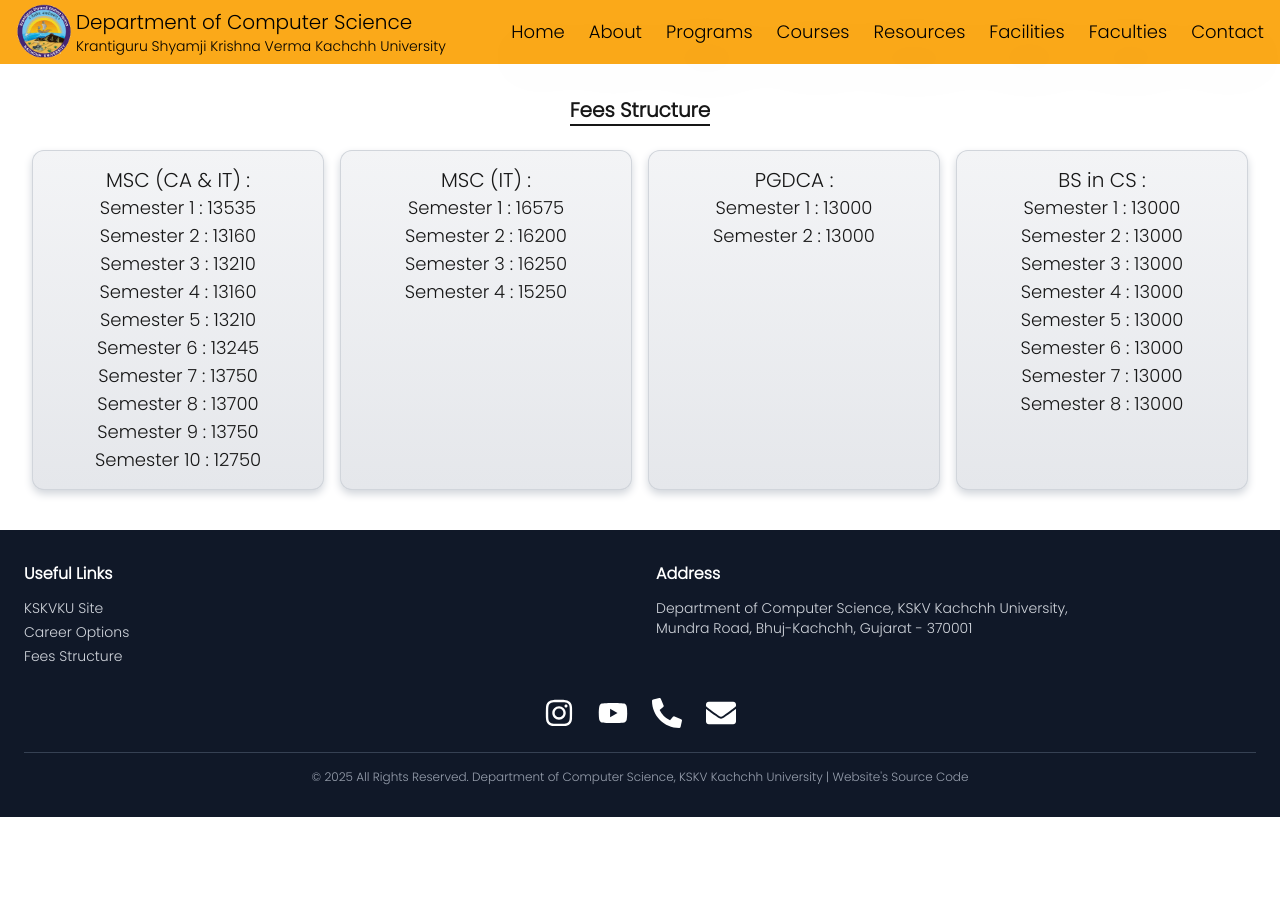
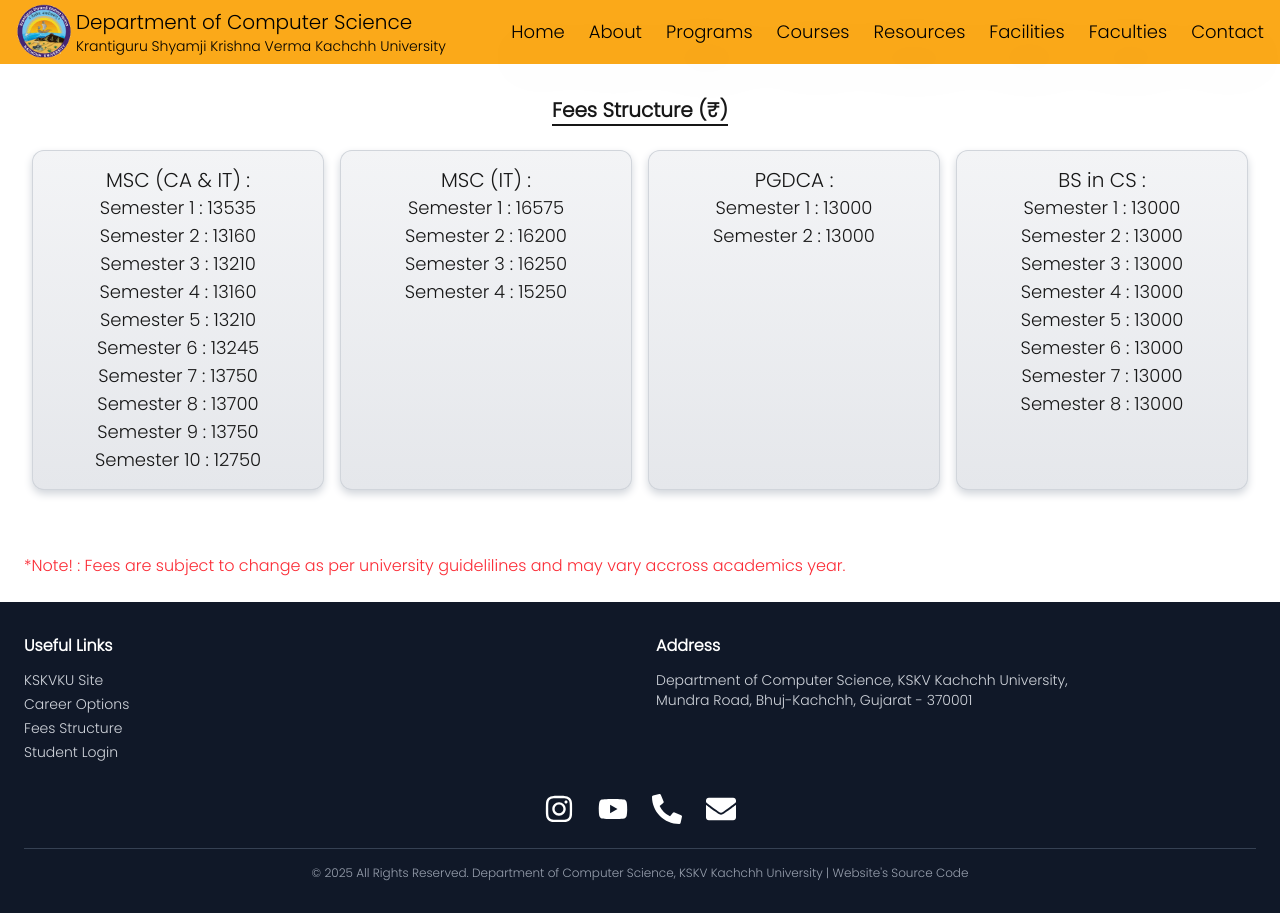
Before and after one commit to iamankusingh/cs-kskvku, a Next.js app: page /fees in a window 1280 px wide. Before the commit the page ends 817 px from the top, so only its background shows below. Built offline with nearby package versions, Linux system fonts and the light colour scheme.

Commit message:
some improvements

```diff
--- a/src/app/(with-footer)/fees/page.tsx
+++ b/src/app/(with-footer)/fees/page.tsx
@@ -4,8 +4,9 @@ import React from "react";
 
 const Fees: React.FC = () => {
   return (
+    <>
       <main className="p-6 lg:px-8  text-center cursor-default">
-      <TextLine text="Fees Structure" />
+        <TextLine text="Fees Structure (&#8377;)" />
 
         <div className="py-4 grid md:grid-cols-2 lg:grid-cols-4 gap-4">
           <div className="p-4 text-lg rounded-xl main-card">
@@ -53,6 +54,14 @@ const Fees: React.FC = () => {
           </div>
         </div>
       </main>
+
+      <aside className="p-6">
+        <p className="text-red-500">
+          *Note! : Fees are subject to change as per university guidelilines and
+          may vary accross academics year.
+        </p>
+      </aside>
+    </>
   );
 };
 
--- /dev/null
+++ b/src/app/not-found.tsx
@@ -0,0 +1,11 @@
+import Link from "next/link";
+
+export default function NotFound() {
+  return (
+    <main>
+      <h2>404 | Not Found</h2>
+      <p>Could not find requested resource</p>
+      <Link href="/">Return Home</Link>
+    </main>
+  );
+}
--- a/src/components/Footer.tsx
+++ b/src/components/Footer.tsx
@@ -22,7 +22,10 @@ const Footer: React.FC = () => {
             </li>
 
             <li>
-              <TransitionLink href="/programs#carrer-options" className="hover:underline">
+              <TransitionLink
+                href="/programs#carrer-options"
+                className="hover:underline"
+              >
                 Career Options
               </TransitionLink>
             </li>
@@ -31,6 +34,16 @@ const Footer: React.FC = () => {
               <TransitionLink href="/fees" className="hover:underline">
                 Fees Structure
               </TransitionLink>
+            </li>
+
+            <li>
+              <a
+                href="https://kuerp.kskvku.ac.in"
+                target="_blank"
+                className="hover:underline"
+              >
+                Student Login
+              </a>
             </li>
           </ul>
         </div>
--- a/src/components/hero/Hero.tsx
+++ b/src/components/hero/Hero.tsx
@@ -21,7 +21,10 @@ const Hero = () => {
           </h2>
         </div>
 
-        <Button title="About us" path="/about" />
+        <div className="flex justify-center gap-4">
+          <Button title="About us" path="/about" />
+          <Button title="Fees Structure" path="/fees" />
+        </div>
       </div>
     </section>
   );
```
Lines whose indentation alone changed are shown as unchanged.
